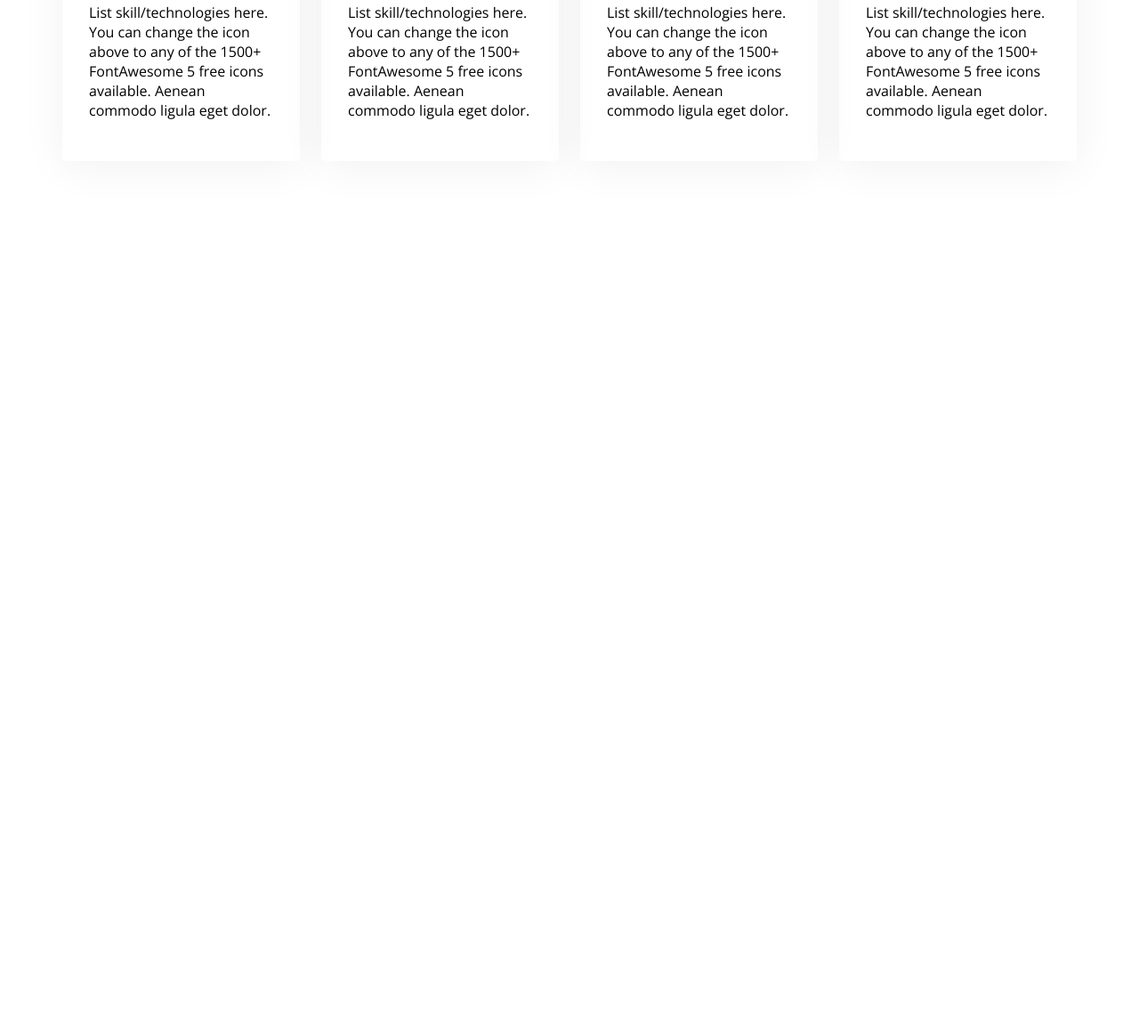
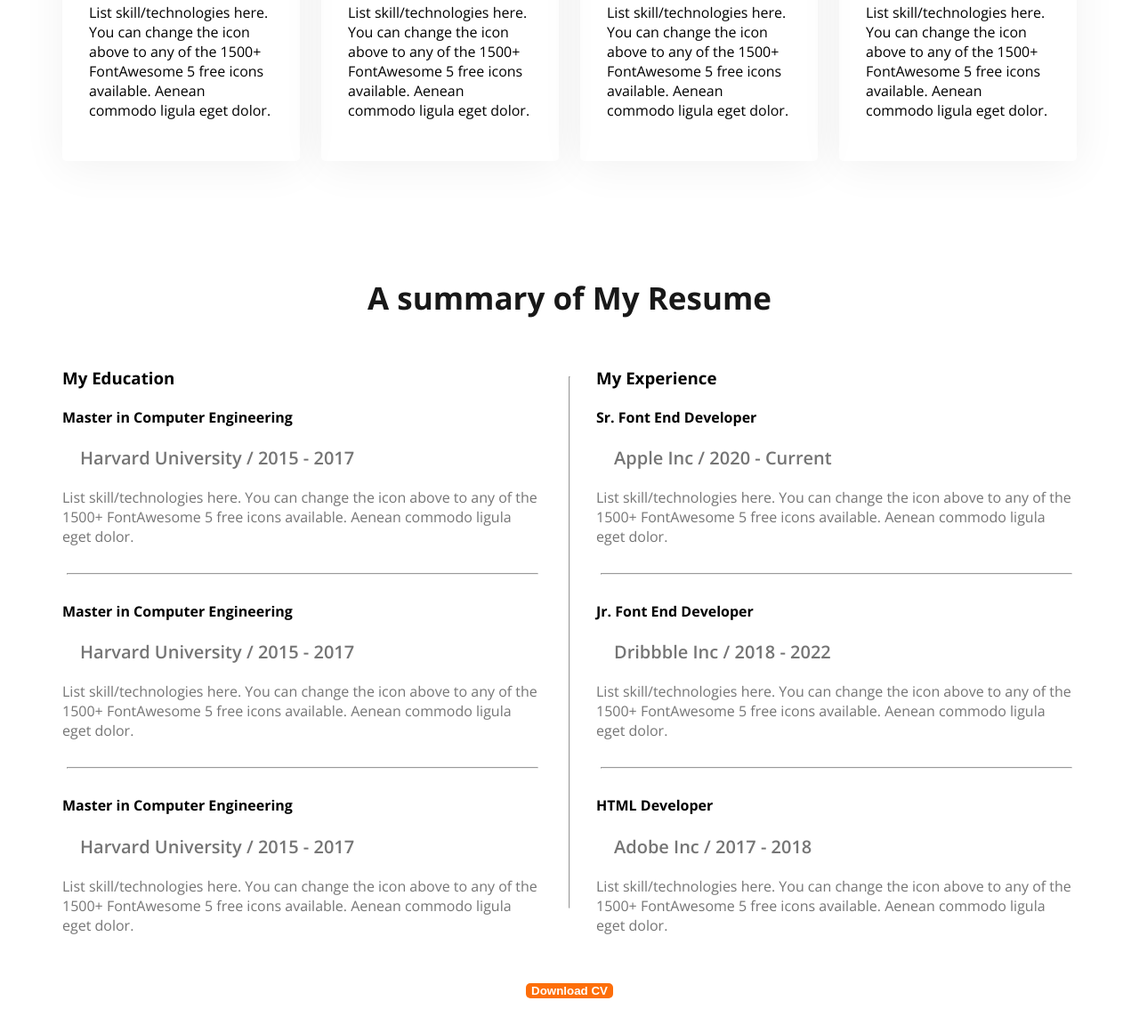
Before and after one commit to Shiyam516/web-developer-portfolio, a plain HTML site: page index.html in a window 1280 px wide. Shown: the part 2097-3258 px from the top of the page at 89% size. Before the commit the page ends 2408 px from the top, so only its background shows below. Drawn offline with nearby package versions, Linux system fonts and the light colour scheme.

Commit message:
added by summery

```diff
--- a/index.html
+++ b/index.html
@@ -81,6 +81,60 @@
                 </div>
             </div>
          </section>
+         <section class="resume">
+            <h3 class="section-title text-center">A summary of My Resume</h3>
+            <div class="resume-container">
+                <div class="resume-column">
+                    <h3 class="resume-column-tile">My Education</h3>
+                    <div class="experience">
+                        <h4 class="experience-title">Master in Computer Engineering</h4>
+                        <h5 class="experience-sub-title">Harvard University / 2015 - 2017</h5>
+                        <div class="experience-description">List skill/technologies here. You can change the icon above
+                            to any of the 1500+ FontAwesome 5 free icons available. Aenean commodo ligula eget dolor.</div>
+                    </div>
+                    <hr>
+                    <div class="experience">
+                        <h4 class="experience-title">Master in Computer Engineering</h4>
+                        <h5 class="experience-sub-title">Harvard University / 2015 - 2017</h5>
+                        <div class="experience-description">List skill/technologies here. You can change the icon above
+                            to any of the 1500+ FontAwesome 5 free icons available. Aenean commodo ligula eget dolor.</div>
+                    </div>
+                    <hr>
+                    <div class="experience">
+                        <h4 class="experience-title">Master in Computer Engineering</h4>
+                        <h5 class="experience-sub-title">Harvard University / 2015 - 2017</h5>
+                        <div class="experience-description">List skill/technologies here. You can change the icon above
+                            to any of the 1500+ FontAwesome 5 free icons available. Aenean commodo ligula eget dolor.</div>
+                    </div>
+                </div>
+                <hr>
+                <div class="resume-column">
+                    <h3 class="resume-column-tile">My Experience</h3>
+                    <div class="experience">
+                        <h4 class="experience-title">Sr. Font End Developer</h4>
+                        <h5 class="experience-sub-title">Apple Inc / 2020 - Current</h5>
+                        <div class="experience-description">List skill/technologies here. You can change the icon above
+                            to any of the 1500+ FontAwesome 5 free icons available. Aenean commodo ligula eget dolor.</div>
+                    </div>
+                    <hr>
+                    <div class="experience">
+                        <h4 class="experience-title">Jr. Font End Developer</h4>
+                        <h5 class="experience-sub-title">Dribbble Inc / 2018 - 2022</h5>
+                        <div class="experience-description">List skill/technologies here. You can change the icon above
+                            to any of the 1500+ FontAwesome 5 free icons available. Aenean commodo ligula eget dolor.</div>
+                    </div>
+                    <hr>
+                    <div class="experience">
+                        <h4 class="experience-title">HTML Developer</h4>
+                        <h5 class="experience-sub-title">Adobe Inc / 2017 - 2018</h5>
+                        <div class="experience-description">List skill/technologies here. You can change the icon above
+                            to any of the 1500+ FontAwesome 5 free icons available. Aenean commodo ligula eget dolor.</div>
+                    </div>
+                </div>
+            </div>
+            <div class="text-center resume-download-cv">
+            <button class="btn-primary">Download CV</button></div>
+         </section>
     </main>
     <footer>
 
--- a/styles/portfolio.css
+++ b/styles/portfolio.css
@@ -132,3 +132,24 @@ main section{
     border-radius: 5px;
     box-shadow: 0px 6px 50px 0px rgba(0, 0, 0, 0.06)
 }
+
+/* resume section styles */
+.resume-container{
+    display: flex;
+    gap: 24px;
+}
+.experience-sub-title{
+    font-size: 20px;
+    font-weight: 600;
+    margin: 20px;
+}
+.experience-description, .experience-sub-title{
+    color: #757575;
+}
+.resume hr{
+    margin: 30px 5px;
+}
+
+.resume-download-cv{
+    margin-top: 50px;
+}
```
